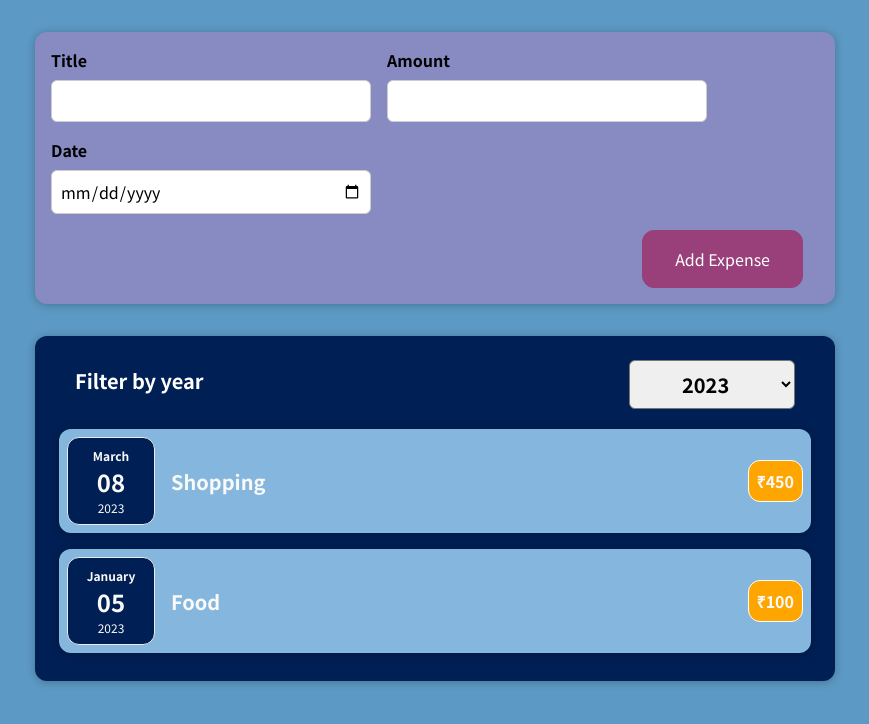
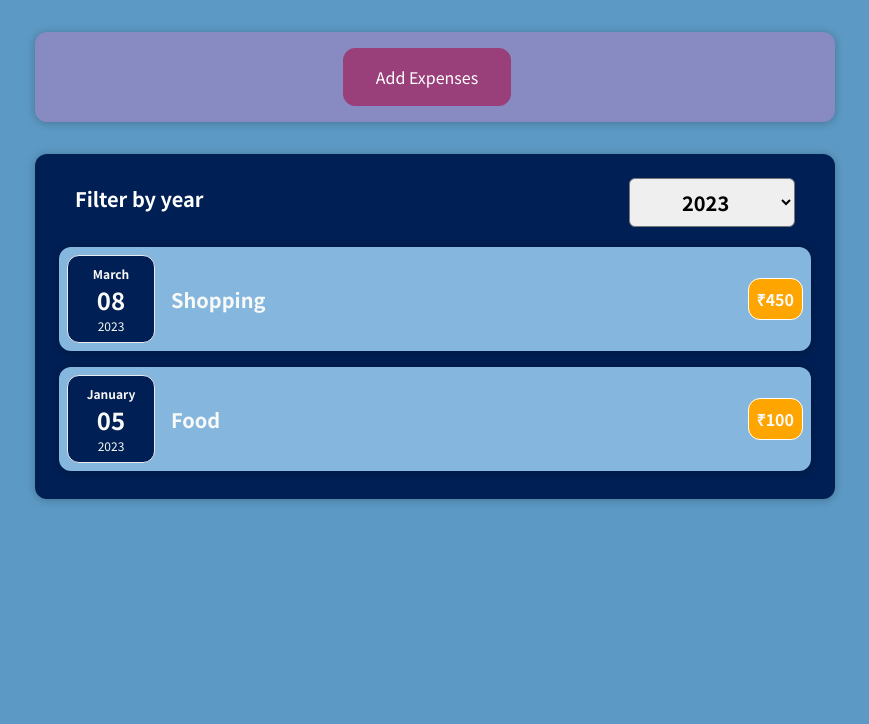
Before and after one commit to sreeyu/expense_tracker, a React (Create React App) app: page / in a window 1280 px wide. Shown: the top 724 px of the page, without its empty margins (205-1074 px from the left). Built offline with nearby package versions, Linux system fonts and the light colour scheme; the HTML template or start-up script is replaced by a standard one.

Commit message:
Update component to show/hide form on button click

```diff
--- a/src/components/Expense Form/AddExpense.jsx
+++ b/src/components/Expense Form/AddExpense.jsx
@@ -1,7 +1,10 @@
+import React, { useState } from 'react';
 import './AddExpense.css'
 import ExpenseForm from './ExpenseForm';
 
 function AddExpense(props){
+
+    const [isEditing, setIsEditing] = useState(false)
 
     const getExpenseData = (newExpenseData) =>{
         const addExpenseData = {
@@ -11,9 +14,23 @@ function AddExpense(props){
         props.onEnterExpense(addExpenseData);
     }
 
-    return <div className='add-expense'>
-        <ExpenseForm onSaveExpense={getExpenseData}/>
-    </div>
+    const getExpenseForm = () =>{
+        setIsEditing(true);
+    }
+
+    const getExpenseButton = () =>{
+        setIsEditing(false);
+    }
+
+    return (
+    <div className='add-expense'>
+        {!isEditing && (
+            <button onClick={getExpenseForm}>Add Expenses</button>
+        )}
+        {isEditing && (
+            <ExpenseForm onSaveExpense={getExpenseData} onCancel={getExpenseButton} />
+        )}
+    </div>);
 };
 
 export default AddExpense;
--- a/src/components/Expense Form/ExpenseForm.jsx
+++ b/src/components/Expense Form/ExpenseForm.jsx
@@ -53,6 +53,7 @@ function ExpenseForm(props){
         </div>
 
         <div className="new-expense__submit">
+            <button type='button' onClick={props.onCancel}>Cancel</button>
             <button type='submit'>Add Expense</button>
         </div>
 
```
